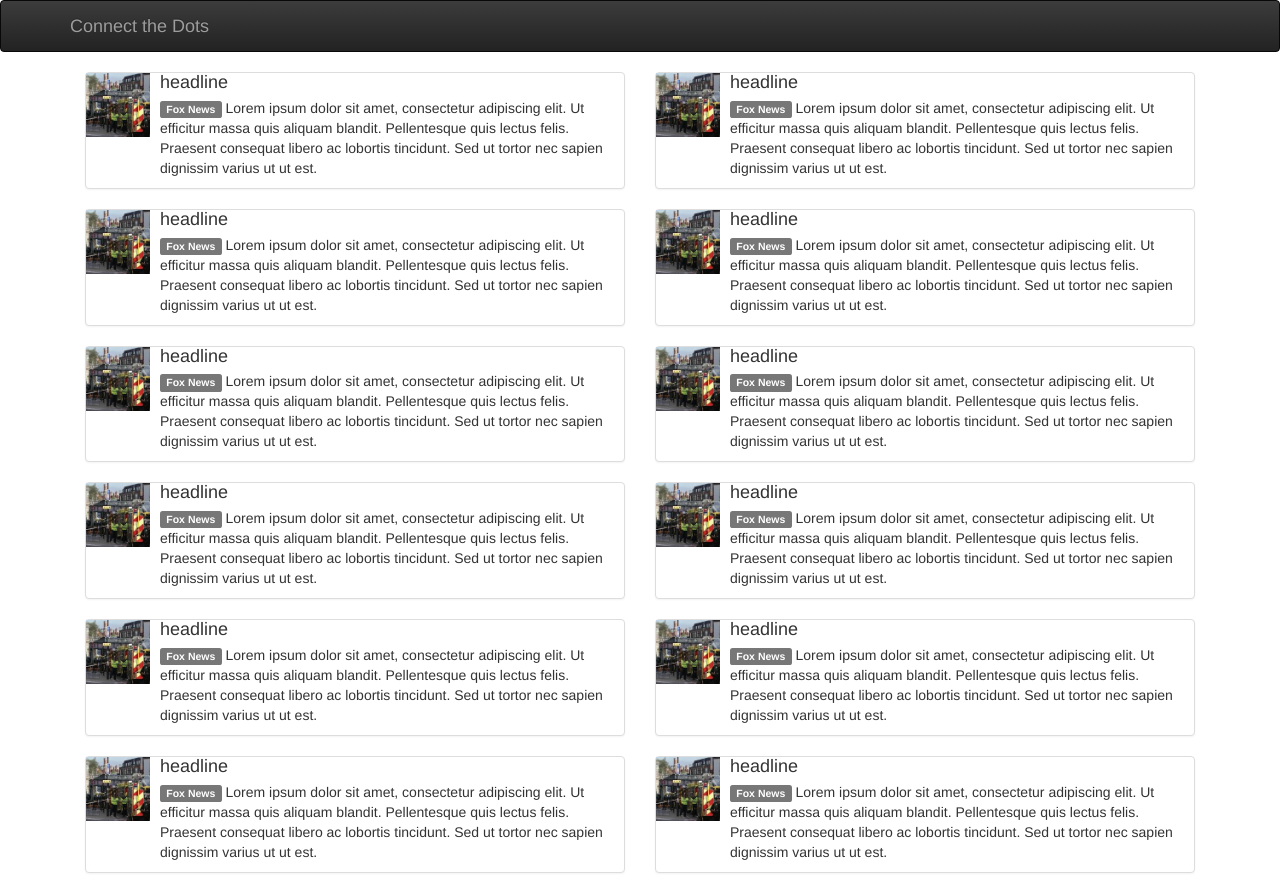
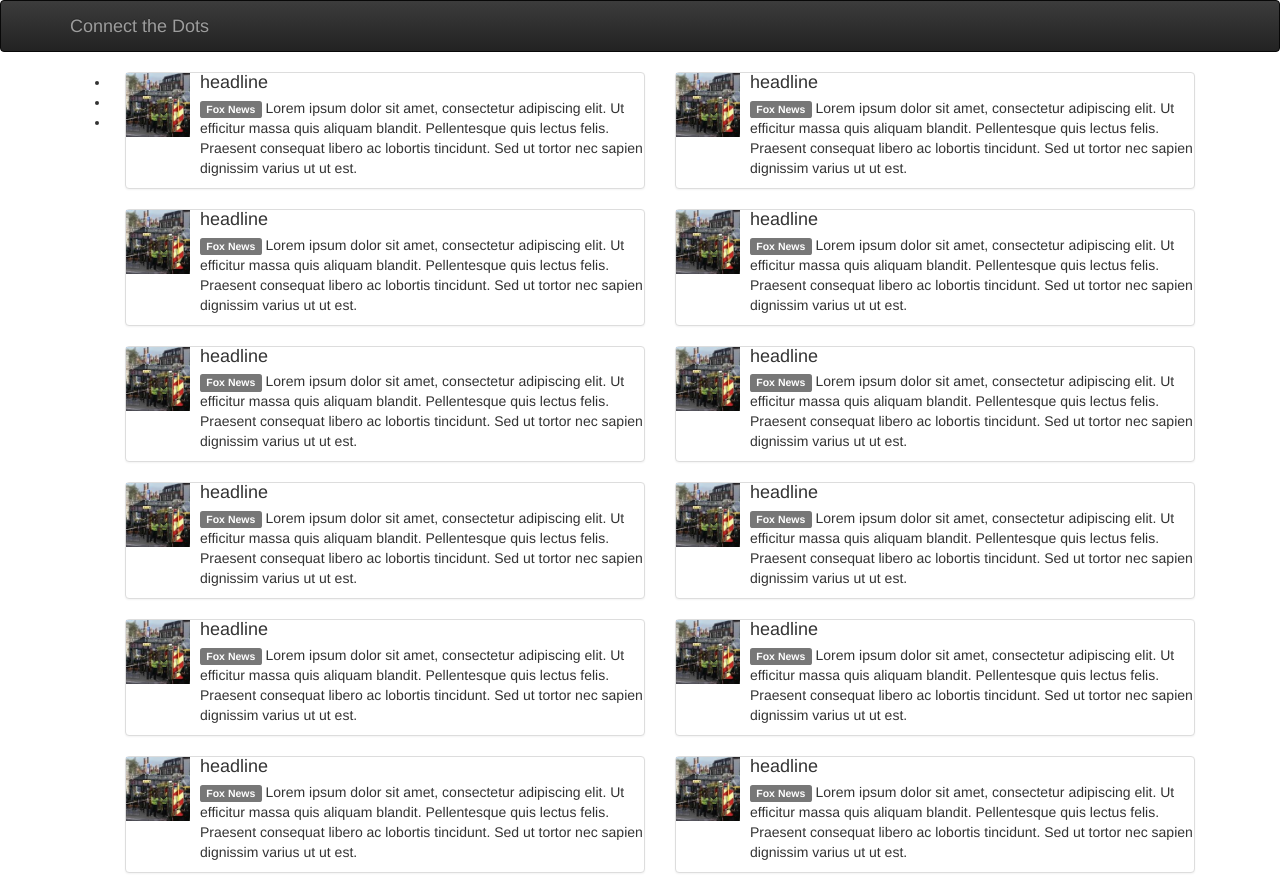
Before and after one commit to klausondrag/connect-the-dots, a React (Create React App) app in the folder connect-the-dots-frontend/: page / in a window 1280 px wide. Built offline with nearby package versions, Linux system fonts and the light colour scheme.

Commit message:
Adds list to feed for easier formatting

```diff
--- a/connect-the-dots-frontend/src/Feed.js
+++ b/connect-the-dots-frontend/src/Feed.js
@@ -24,9 +24,11 @@ class Feed extends Component {
         return (
             <div className="Feed">
                 <div className="container">
-                    {this.state.feed.map(news =>
-                        <Item news={news}/>
-                    )}
+                    <ul className="items-list">
+                        {this.state.feed.map(news =>
+                            <li> <Item news={news}/> </li>
+                        )}
+                    </ul>
                 </div>
             </div>
         );
```
